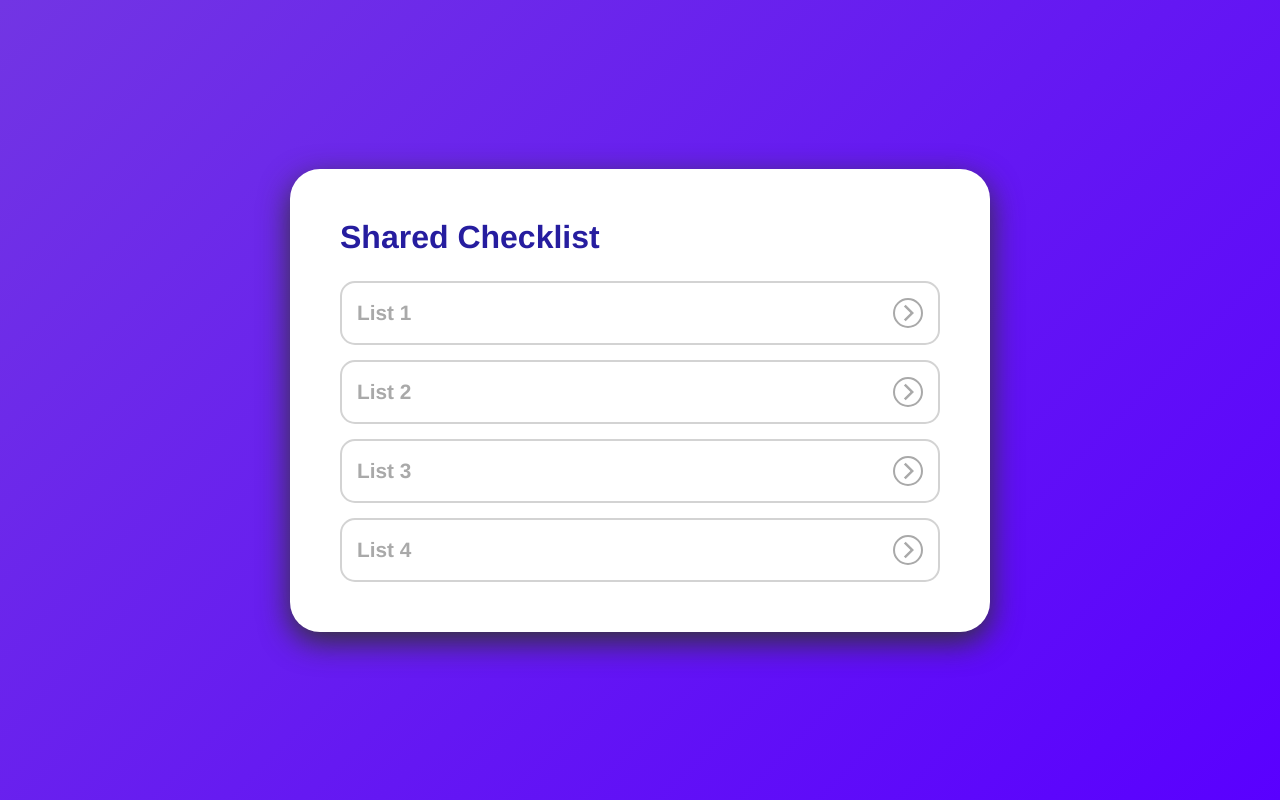
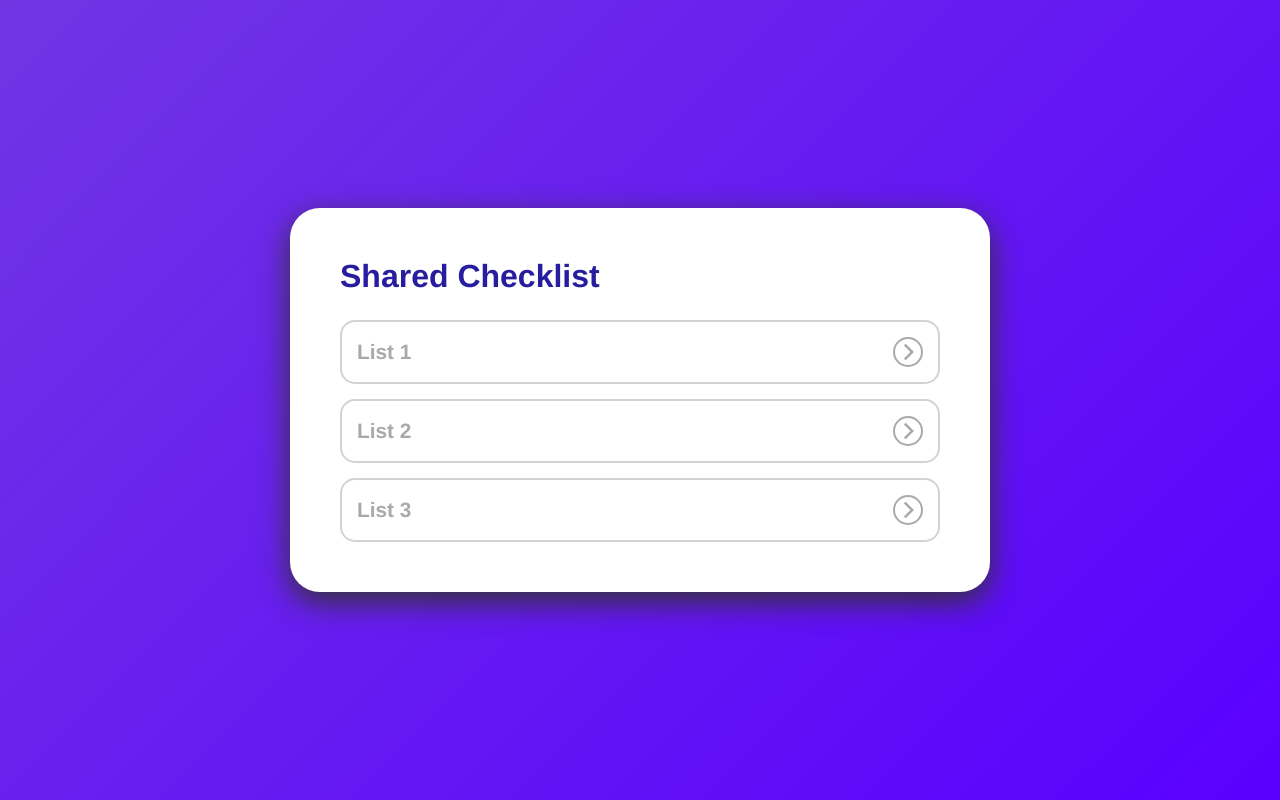
Before and after one commit to probi-im/shared-checklists, a Vue app: page /home in a window 1280 px wide. Built offline with nearby package versions, Linux system fonts and the light colour scheme; no server answers.

Commit message:
replaced static content with list rendering

```diff
--- a/src/components/List.vue
+++ b/src/components/List.vue
@@ -1,38 +1,19 @@
 <template>
   <div class="checklists">
     <router-link
-      :to="{ path: checklistPath, query: { id: 'list1' } }"
+      v-for="checklist in checklists"
+      :key="checklist.id"
+      :to="{ path: checklistPath, query: { id: checklist.id } }"
       class="checklist"
     >
-      List 1
-      <div class="icon"><Icon :name="'arrow'" /></div>
-    </router-link>
-    <router-link
-      :to="{ path: checklistPath, query: { id: 'list2' } }"
-      class="checklist"
-    >
-      List 2
-      <div class="icon"><Icon :name="'arrow'" /></div>
-    </router-link>
-    <router-link
-      :to="{ path: checklistPath, query: { id: 'list3' } }"
-      class="checklist"
-    >
-      List 3
-      <div class="icon"><Icon :name="'arrow'" /></div>
-    </router-link>
-    <router-link
-      :to="{ path: checklistPath, query: { id: 'list4' } }"
-      class="checklist"
-    >
-      List 4
+      {{ checklist.name }}
       <div class="icon"><Icon :name="'arrow'" /></div>
     </router-link>
   </div>
 </template>
 
 <script lang="ts">
-import { defineComponent } from "vue";
+import { defineComponent, ref } from "vue";
 import Icon from "@/components/Icon.vue";
 
 export default defineComponent({
@@ -41,8 +22,27 @@ export default defineComponent({
     Icon,
   },
   setup() {
+    const checklists = ref<any[]>([
+      {
+        id: 0,
+        name: "List 1",
+        createdOn: Date.now(),
+      },
+      {
+        id: 1,
+        name: "List 2",
+        createdOn: Date.now(),
+      },
+      {
+        id: 2,
+        name: "List 3",
+        createdOn: Date.now(),
+      },
+    ]);
+
     return {
       checklistPath: "checklist",
+      checklists,
     };
   },
 });
```
